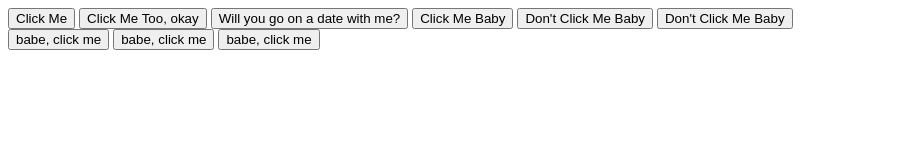
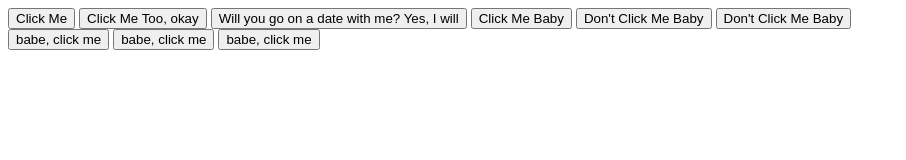
Before and after one commit to Josephdada01/javaScript-exercises, a website: page javascript-testing/index.html in a window 1280 px wide. Shown: the whole page, without its empty margins (0-906 px from the left). Drawn offline with Linux system fonts and the light colour scheme.

Commit message:
made changes

```diff
--- a/javascript-testing/index.html
+++ b/javascript-testing/index.html
@@ -10,7 +10,7 @@
         <button id="btn1">Click Me</button>
         <button id="btn">Click Me Too, okay</button>
         <!-- naming your event function-->
-        <button onclick="alertFunction()">Will you go on a date with me?</button> <!--Method 1-->
+        <button onclick="alertFunction()">Will you go on a date with me? Yes, I will</button> <!--Method 1-->
         <button id="btn2">Click Me Baby</button> <!--Method 2-->
         <button id="btn3">Don't Click Me Baby</button> <!--Method 3-->
         <button id="btn4">Don't Click Me Baby</button> <!--Method 4-->
```
